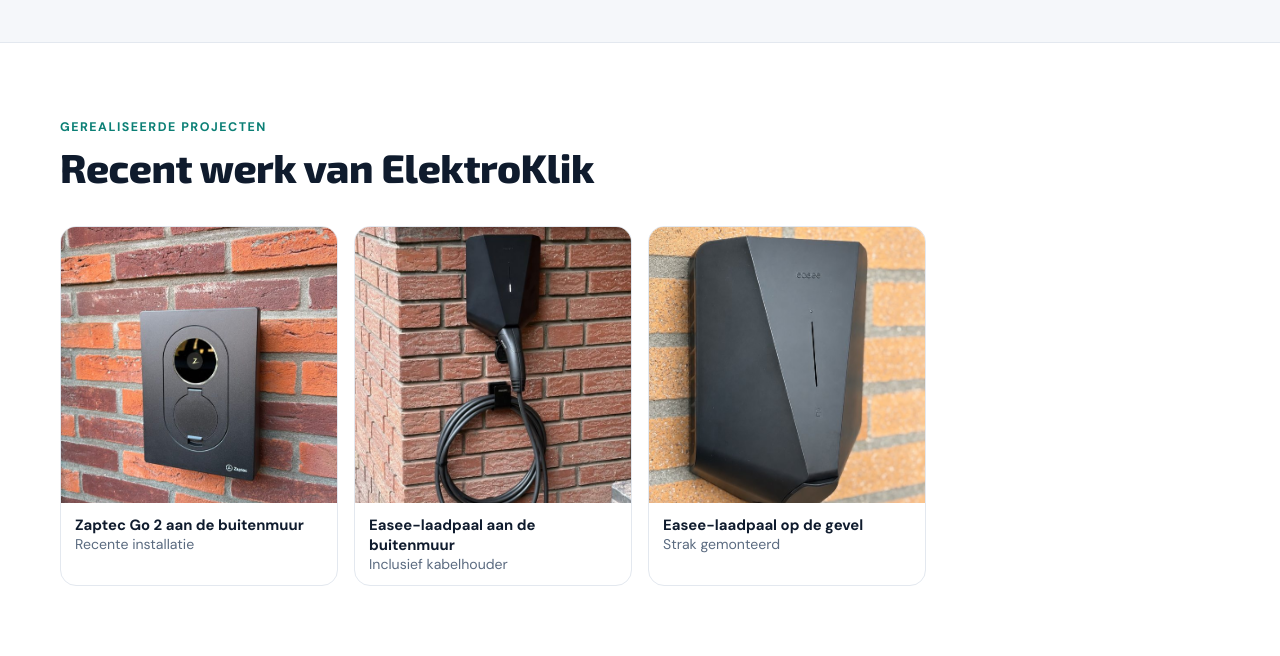
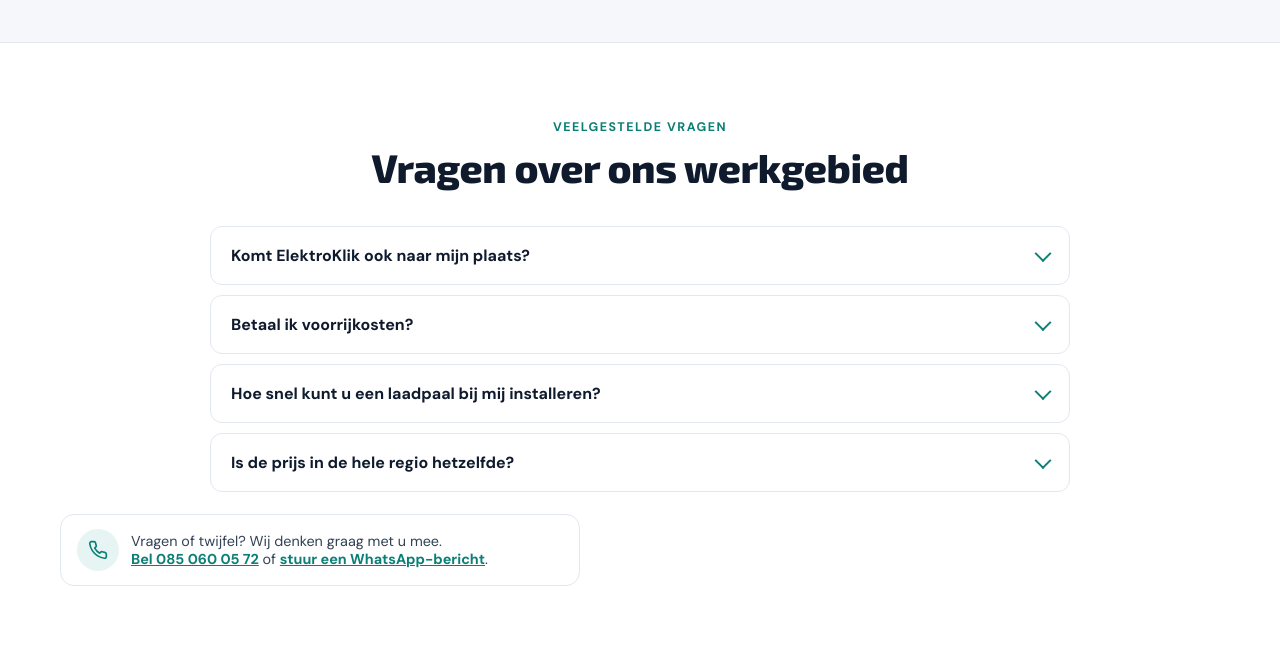
Before and after one commit to elektrokliknl/Elektroklik, a plain HTML site: page laadpalen/werkgebied/index.html in a window 1280 px wide. Shown: the part 1290-1946 px from the top of the page. Drawn offline with Linux system fonts and the light colour scheme.

Commit message:
Werkgebied: sectie met projectfoto's verwijderd
Co-Authored-By: Claude Opus 5.5 <noreply@anthropic.com>
Claude-Session: https://claude.ai/code/session_01UrgUNwgVjYfR7RfhZMhSbm

```diff
--- a/laadpalen/werkgebied/index.html
+++ b/laadpalen/werkgebied/index.html
@@ -350,15 +350,7 @@
     <div class="sec-head"><span class="eyebrow">Regio’s</span><h2 id="regio-titel">Hier installeren wij laadpalen</h2><p>Een selectie van de plaatsen in ons werkgebied. Uw plaats staat er niet bij? Binnen circa 70 km van Amersfoort komen wij in de regel ook.</p></div>
     <div class="wg-grid"><div class="wg-regio"><h2 style="font-size:1.05rem;margin-bottom:.35rem">Amersfoort en Eemland</h2><p>Amersfoort, Leusden, Soest, Baarn, Bunschoten-Spakenburg, Hoevelaken, Nijkerk, Woudenberg</p></div><div class="wg-regio"><h2 style="font-size:1.05rem;margin-bottom:.35rem">Utrecht en de Utrechtse Heuvelrug</h2><p>Utrecht, Zeist, De Bilt, Doorn, Driebergen, Houten, Nieuwegein, Maarssen, Veenendaal, Rhenen</p></div><div class="wg-regio"><h2 style="font-size:1.05rem;margin-bottom:.35rem">Het Gooi</h2><p>Hilversum, Huizen, Bussum, Laren, Blaricum, Naarden</p></div><div class="wg-regio"><h2 style="font-size:1.05rem;margin-bottom:.35rem">Gelderse Vallei en Veluwe</h2><p>Barneveld, Scherpenzeel, Ede, Wageningen, Putten, Ermelo, Harderwijk, Nunspeet, Apeldoorn</p></div><div class="wg-regio"><h2 style="font-size:1.05rem;margin-bottom:.35rem">Flevoland</h2><p>Almere, Zeewolde, Lelystad</p></div><div class="wg-regio"><h2 style="font-size:1.05rem;margin-bottom:.35rem">Arnhem en het rivierengebied</h2><p>Arnhem, Culemborg, Tiel</p></div></div>
   </div></section>
-  <section class="sec sec-white" aria-labelledby="proj-titel"><div class="wrap">
-    <div class="sec-head"><span class="eyebrow">Gerealiseerde projecten</span><h2 id="proj-titel">Recent werk van ElektroKlik</h2></div>
-    <div class="projects">
-      <figure class="project"><img src="../../img/werk/werk-laadpaal-zaptec.jpg" alt="Zaptec Go 2 laadpaal, door ElektroKlik gemonteerd op een bakstenen buitenmuur" loading="lazy" width="675" height="900"><figcaption><b>Zaptec Go 2 aan de buitenmuur</b>Recente installatie</figcaption></figure>
-      <figure class="project"><img src="../../img/werk/laadpaal-hero.jpg" alt="Easee-laadpaal met kabelhouder aan een buitenmuur" loading="lazy" width="660" height="614"><figcaption><b>Easee-laadpaal aan de buitenmuur</b>Inclusief kabelhouder</figcaption></figure>
-      <figure class="project"><img src="../../img/werk/werk-laadpaal-easee.jpg" alt="Easee-laadpaal gemonteerd op een gevel" loading="lazy" width="637" height="900"><figcaption><b>Easee-laadpaal op de gevel</b>Strak gemonteerd</figcaption></figure>
-    </div>
-  </div></section>
-  <section class="sec" aria-labelledby="faq-titel"><div class="wrap">
+  <section class="sec sec-white" aria-labelledby="faq-titel"><div class="wrap">
     <div class="sec-head center"><span class="eyebrow">Veelgestelde vragen</span><h2 id="faq-titel">Vragen over ons werkgebied</h2></div>
     <div class="faq">
 <details><summary>Komt ElektroKlik ook naar mijn plaats?</summary><div class="a"><p>Wij installeren laadpalen in Amersfoort en tot circa 70 km daaromheen. Staat uw plaats niet in de lijst, maar ligt deze wel binnen die afstand? Dan komen wij in de regel ook bij u. Twijfelt u, neem dan even contact met ons op.</p></div></details>
```
